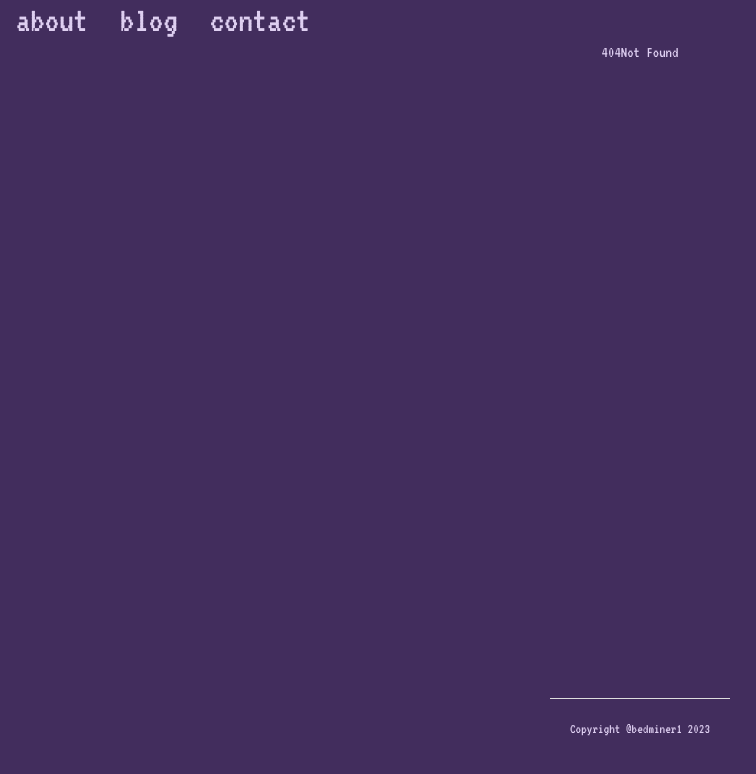
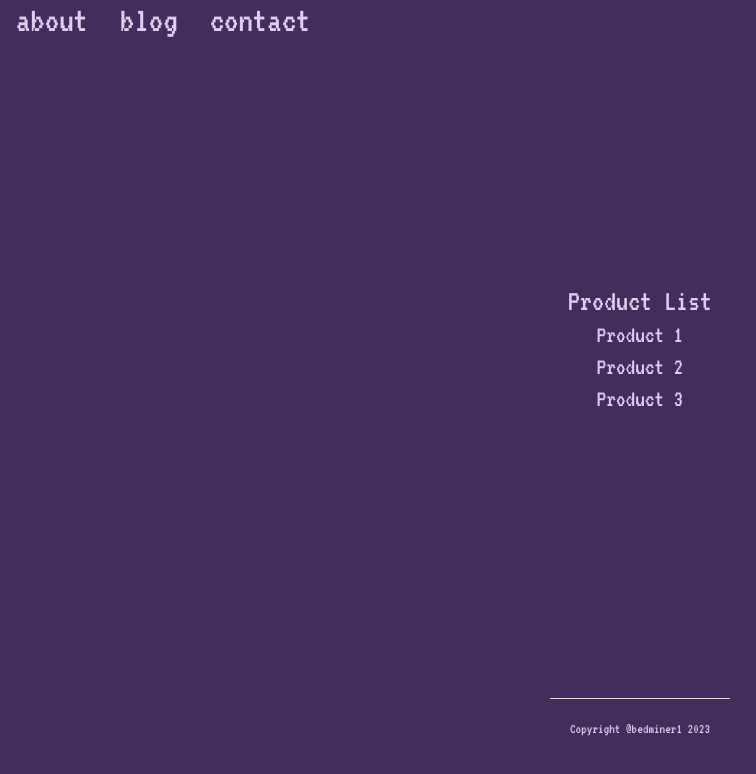
Before and after one commit to bedminer1/SVK_HOSTING_PT, a SvelteKit app in the folder my_app/: page /products in a window 1280 px wide. Before the commit this address had no page. Shown: the top 774 px of the page, without its empty margins (0-756 px from the left). Built offline with nearby package versions, Linux system fonts and the light colour scheme.

Commit message:
learnt about route matchers, using regex

```diff
--- /dev/null
+++ b/my_app/src/params/integer.js
@@ -0,0 +1,3 @@
+export function match(param) {
+    return /^\d+$/.test(param)
+}
--- /dev/null
+++ b/my_app/src/routes/products/+page.svelte
@@ -0,0 +1,13 @@
+
+<div class="flex flex-col justify-center h-full text-2xl">
+    <h1 class="text-3xl">Product List</h1>
+    <div>
+        <p><a href="/products/1">Product 1</a></p>
+    </div>
+    <div>
+        <p><a href="/products/2">Product 2</a></p>
+    </div>
+    <div>
+        <p><a href="/products/3">Product 3</a></p>
+    </div>
+</div>
--- /dev/null
+++ b/my_app/src/routes/products/[productId=integer]/+page.svelte
@@ -0,0 +1,9 @@
+<script>
+    import { page } from '$app/stores'
+    const productId = $page.params.productId
+
+</script>
+
+<div>
+    <h1>Details about product {productId}</h1>
+</div>
```
